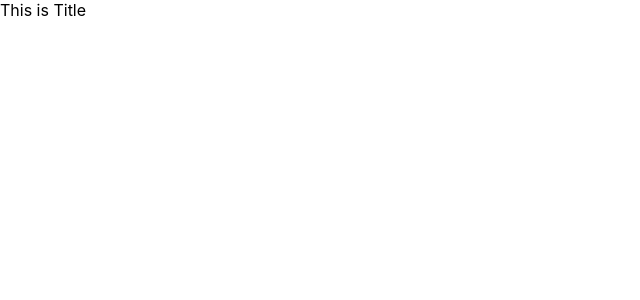
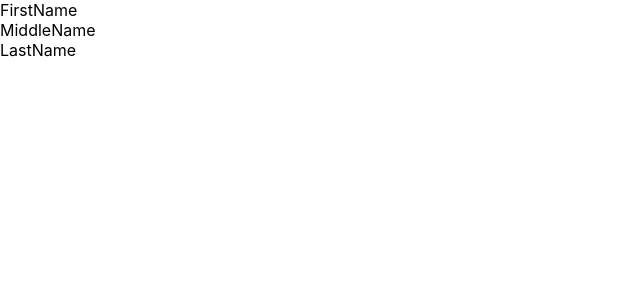
Before and after one commit to yalathiya/BookSellingWebsite, a React (Create React App) app in the folder book-selling-site/: page / in a window 1280 px wide. Shown: the top 300 px of the page, without its empty margins (0-640 px from the left). Built offline with nearby package versions, Linux system fonts and the light colour scheme.

Commit message:
Used React Props

```diff
--- a/book-selling-site/src/component/Title.js
+++ b/book-selling-site/src/component/Title.js
@@ -1,9 +1,9 @@
 import React from "react";
 
-const Title = () => {
+const Title = (props) => {
   return (
     <>
-      <div className="title">This is Title</div>
+      <div className="title">{props.value}</div>
     </>
   );
 };
--- a/book-selling-site/src/pages/Home.js
+++ b/book-selling-site/src/pages/Home.js
@@ -4,7 +4,9 @@ import Title from "../component/Title.js";
 const Home = () => {
   return (
     <>
-      <Title />
+      <Title value="FirstName" />
+      <Title value="MiddleName" />
+      <Title value="LastName" />
     </>
   );
 };
```
